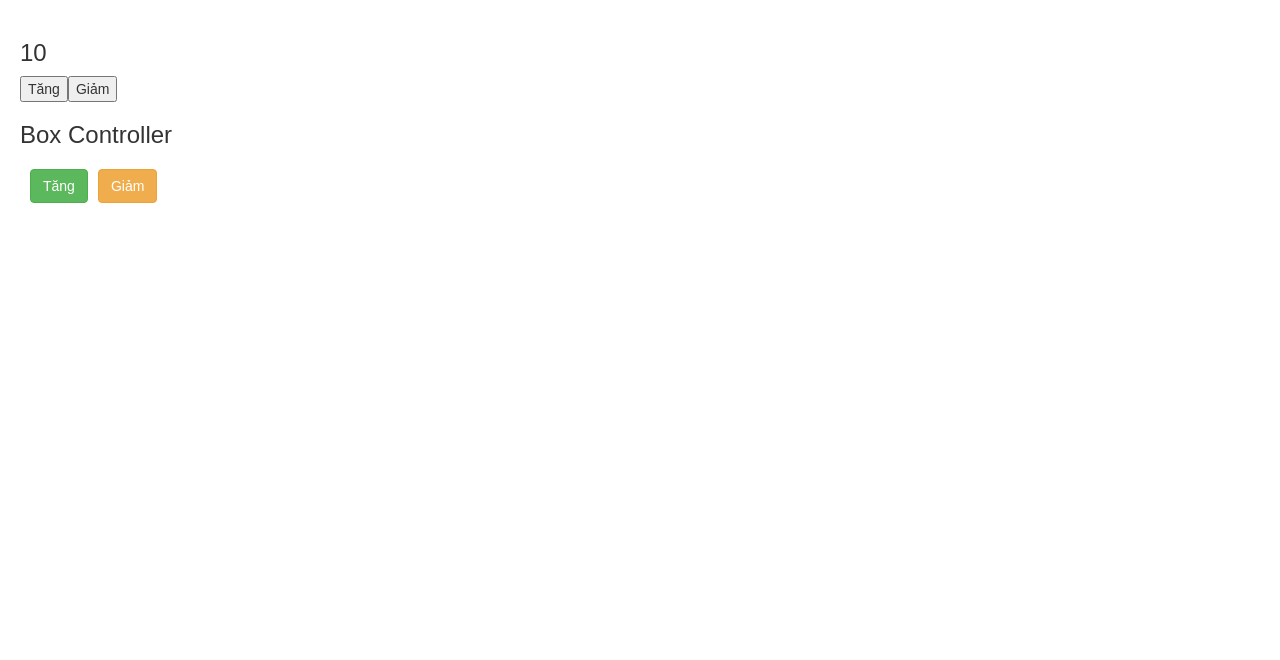
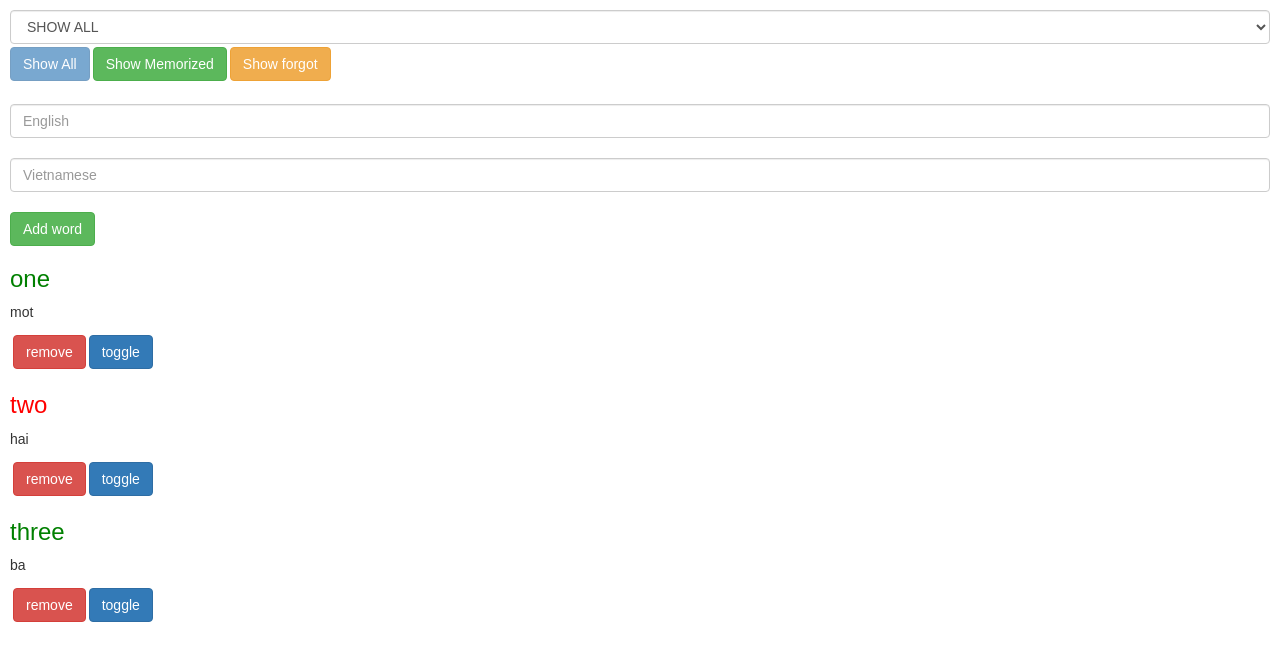
Before and after one commit to vanpho93/react0411, a React (Create React App) app: page / in a window 1280 px wide. Shown: the top 660 px of the page. Built offline with nearby package versions, Linux system fonts and the light colour scheme.

Commit message:
interact

```diff
--- a/src/App.js
+++ b/src/App.js
@@ -8,7 +8,7 @@ import TextInput from './components/TextInput';
 class App extends Component {
   render() {
     return (
-      <Box />
+      <ListWords />
     );
   }
 }
--- a/src/components/Box.js
+++ b/src/components/Box.js
@@ -6,6 +6,7 @@ class Box extends Component {
         this.state = { value: 10 };
         this.onAdd = this.onAdd.bind(this);
         this.onSub = this.onSub.bind(this);
+        this.onChangeValue = this.onChangeValue.bind(this);
     }
 
     onAdd() {
@@ -18,6 +19,12 @@ class Box extends Component {
         this.setState({ value: value - 1 });
     }
 
+    onChangeValue(isAdd) {
+        const { value } = this.state;
+        if (isAdd) return this.setState({ value: value + 1 });
+        this.setState({ value: value - 1 });
+    }
+
     render() {
         const { value } = this.state;
         return (
@@ -25,7 +32,9 @@ class Box extends Component {
                 <h3>{value}</h3>
                 <button onClick={this.onAdd}>Tăng</button>
                 <button onClick={this.onSub}>Giảm</button>
-                <BoxController parent={this} />
+                <BoxController
+                    onChangeValue={this.onChangeValue}
+                />
             </div>
         );
     }
@@ -35,24 +44,19 @@ export default Box;
 
 class BoxController extends Component {
     render() {
-        const { parent } = this.props;
         return (
             <div>
                 <h3>Box Controller</h3>
                 <button
                     className="btn btn-success"
                     style={{ margin: 10 }}
-                    onClick={() => parent.setState({
-                        value: parent.state.value + 1
-                    })}
+                    onClick={() => this.props.onChangeValue(true)}
                 >
                     Tăng
                 </button>
                 <button
                     className="btn btn-warning"
-                    onClick={() => parent.setState({
-                        value: parent.state.value - 1
-                    })}
+                    onClick={() => this.props.onChangeValue(false)}
                 >
                     Giảm
                 </button>
--- a/src/components/ListWords.js
+++ b/src/components/ListWords.js
@@ -16,6 +16,7 @@ class ListWords extends Component {
         }
         this.addWord = this.addWord.bind(this);
         this.toggleStatus = this.toggleStatus.bind(this);
+        this.onRemoveWord = this.onRemoveWord.bind(this);
     }
 
     addWord() {
@@ -27,7 +28,7 @@ class ListWords extends Component {
         });
     }
 
-    removeWord(en) {
+    onRemoveWord(en) {
         const { words } = this.state;
         this.setState({
             words: words.filter(x => x.en !== en )
@@ -95,7 +96,7 @@ class ListWords extends Component {
                 />
                 <br />
                 <button className="btn btn-success" onClick={this.addWord}>Add word</button>
-                { wordsForShow.map(word => <Word key={word.en} word={word} />) }
+                { wordsForShow.map(word => <Word key={word.en} word={word} onRemoveWord={this.onRemoveWord} />) }
             </div>
         );
     }
--- a/src/components/Word.js
+++ b/src/components/Word.js
@@ -2,7 +2,7 @@ import React, { Component } from 'react';
 
 export default class Word extends Component {
     render() {
-        const { word } = this.props;
+        const { word, onRemoveWord } = this.props;
         return (
             <div>
                 <h3 style={{ color: word.isMemorized ? 'green' : 'red' }}>{word.en}</h3>
@@ -10,6 +10,7 @@ export default class Word extends Component {
                 <button
                     className="btn btn-danger"
                     style={{ margin: 3 }}
+                    onClick={() => onRemoveWord(word.en)}
                 >
                     remove
                 </button>
```
